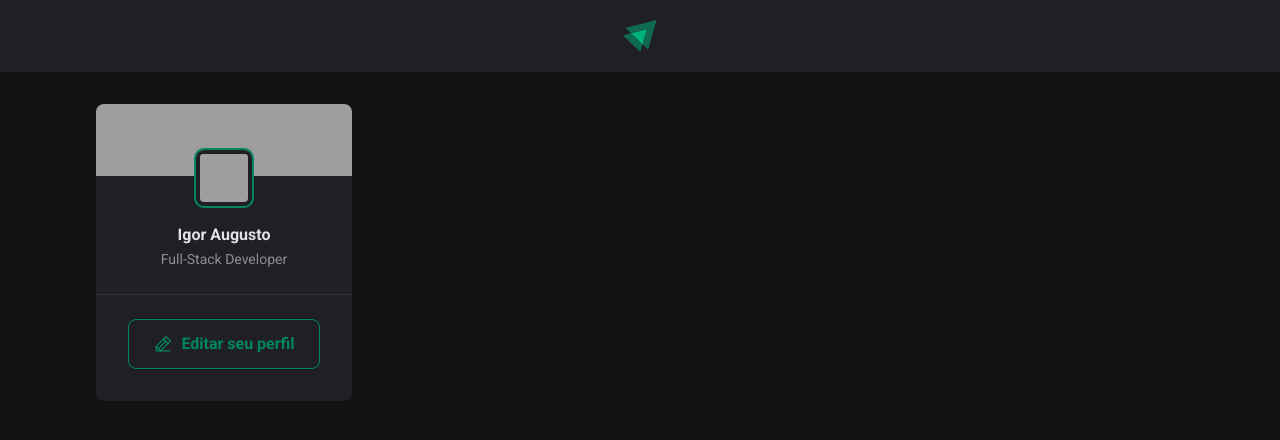
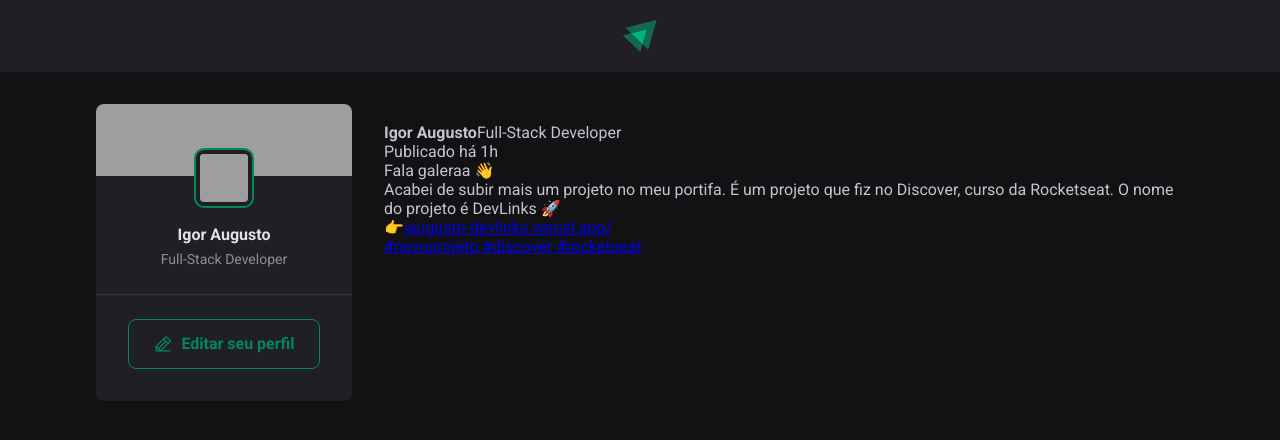
Before and after one commit to igoraugustobrz/IgniteFeed, a React (Vite) app: page / in a window 1280 px wide. Shown: the top 440 px of the page. Built offline with nearby package versions, Linux system fonts and the light colour scheme; grey boxes are pictures that could not be loaded.

Commit message:
feat: componente Post adicionado

```diff
--- a/src/App.jsx
+++ b/src/App.jsx
@@ -1,6 +1,9 @@
 import { Header } from "./components/Header"
 import { Sidebar } from "./components/Sidebar";
+import { Post } from "./components/Post";
+
 import style from './App.module.css';
+
 import './global.css';
 
 
@@ -14,7 +17,7 @@
         <Sidebar />
 
         <main>
-
+          <Post />
         </main>
 
       </div>
--- /dev/null
+++ b/src/components/Post/index.jsx
@@ -0,0 +1,54 @@
+import style from './style.module.css';
+
+export const Post = () => {
+  return (
+    <>
+      <article className={style.post}>
+        <header>
+          <div className={style.author}>
+            <img
+              src=''
+              className={style.avatar}
+            />
+
+            <div className={style.authorInfo}>
+              <strong>Igor Augusto</strong>
+              <span>Full-Stack Developer</span>
+            </div>
+          </div>
+
+          <time
+            dateTime='2023-11-12'
+            title='12 de Dezembro às 05:39h'
+          >
+            Publicado há 1h
+          </time>
+
+        </header>
+
+        <div className={style.content}>
+
+          <p>Fala galeraa 👋</p>
+
+          <p>Acabei de subir mais um projeto no meu portifa. É um projeto que fiz no Discover, curso da Rocketseat. O nome do projeto é DevLinks 🚀</p>
+
+          <p>👉
+            <a
+              href='https://iaugusto-devlinks.vercel.app/'
+              rel='noreferrer'
+              target='_blank'
+            >
+              iaugusto-devlinks.vercel.app/
+            </a>
+          </p>
+
+          <p>
+            <a href="#">#novoprojeto </a>
+            <a href="#">#discover </a>
+            <a href="#">#rocketseat</a>
+          </p>
+        </div>
+      </article>
+    </>
+  )
+}
--- /dev/null
+++ b/src/components/Post/style.module.css
@@ -0,0 +1,5 @@
+.post {
+}
+
+.author {
+}
```
